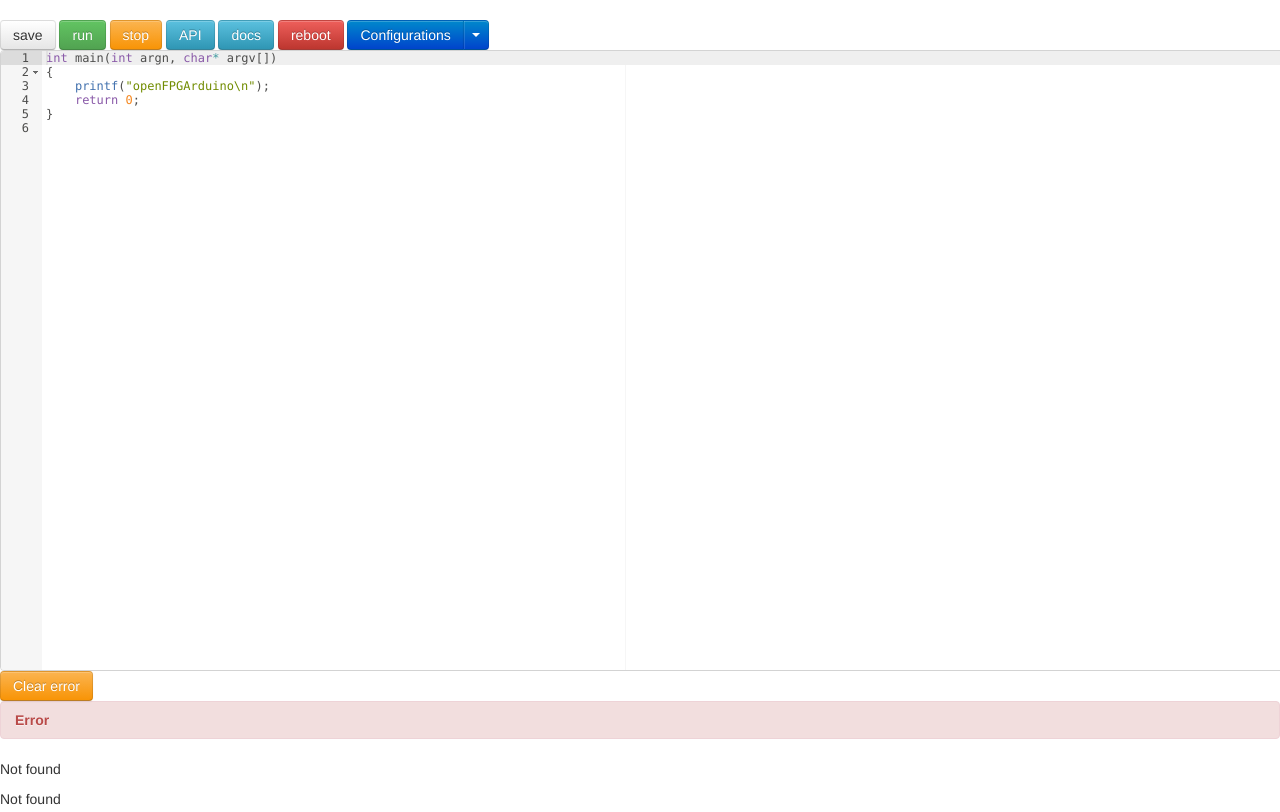
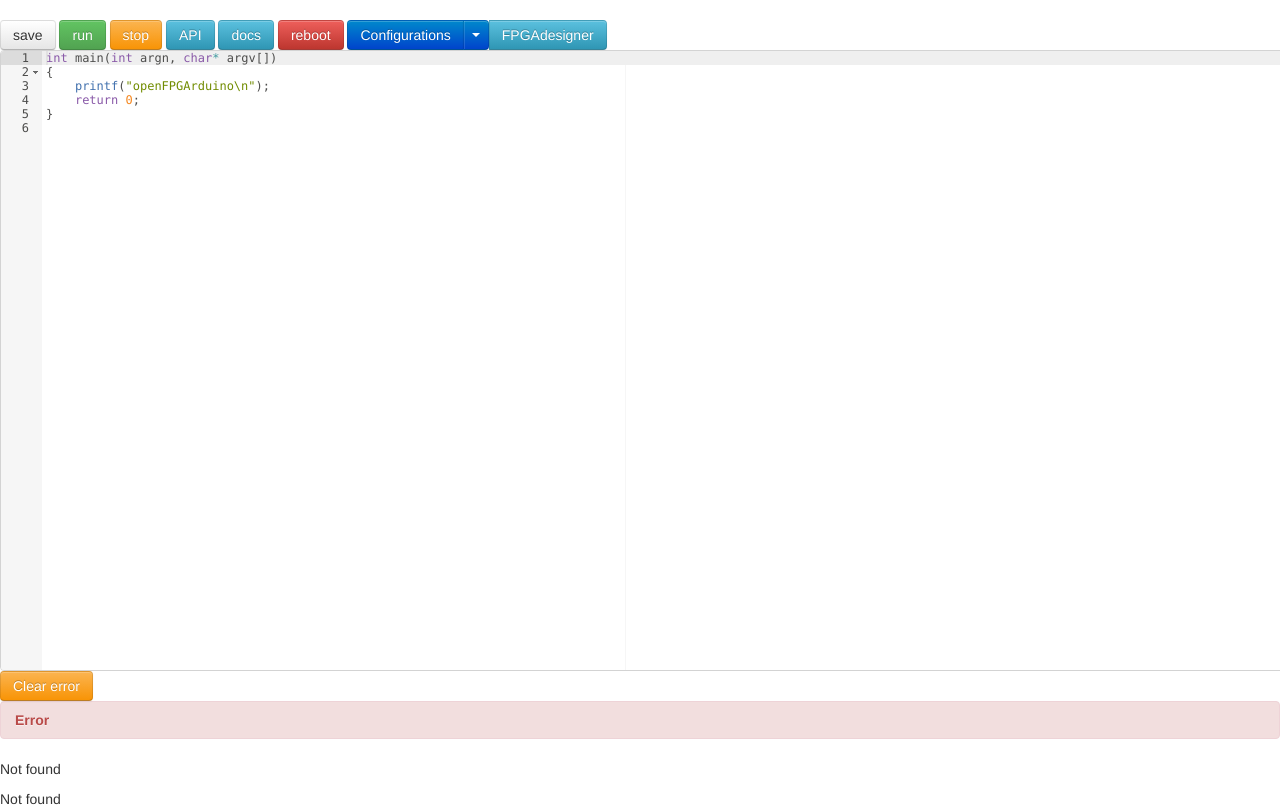
Before and after one commit to OpenFPGAduino/ArduinoIDE, a plain HTML site: page index.html in a window 1280 px wide. Shown: the top 812 px of the page. Drawn offline with Linux system fonts and the light colour scheme; no server answers.

Commit message:
add jump to fpgadesigner

```diff
--- a/index.html
+++ b/index.html
@@ -86,6 +86,9 @@ Configurations
 </button>
   <ul id=version_list class="dropdown-menu" role="menu">
   </ul>
+  <span onclick="fpga()" class="btn btn-info" title="go to the fpga designer">
+    FPGAdesigner
+  </span>
 </div>
 </span>
 <pre id="editor">
@@ -366,6 +369,9 @@ int main(int argn, char* argv[])
 		ajax_rest_post("config",version);
 	}
 
+    function fpga() {
+        window.location.port=8686;
+    }
 	function load_example(event) {
 		var example = event.srcElement.innerText;
 		debuginf(example);
```
